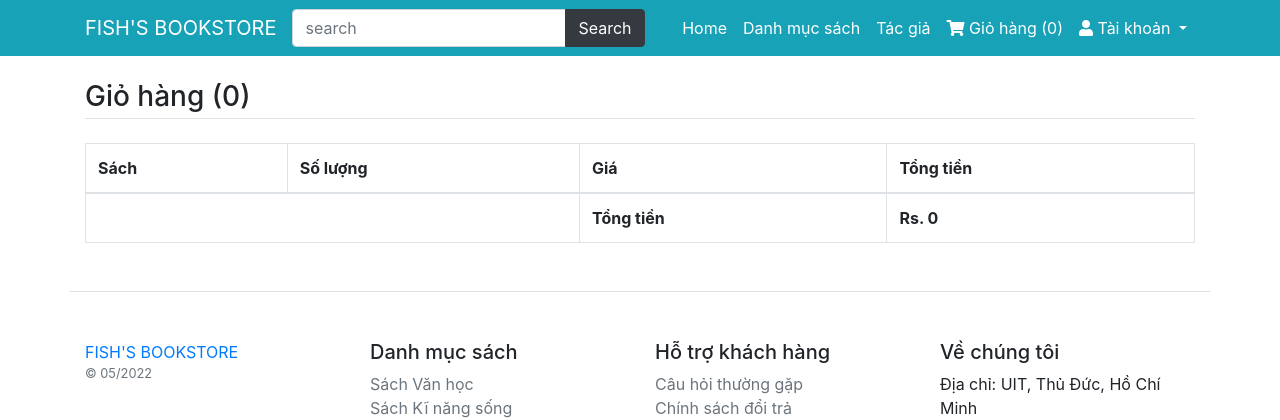
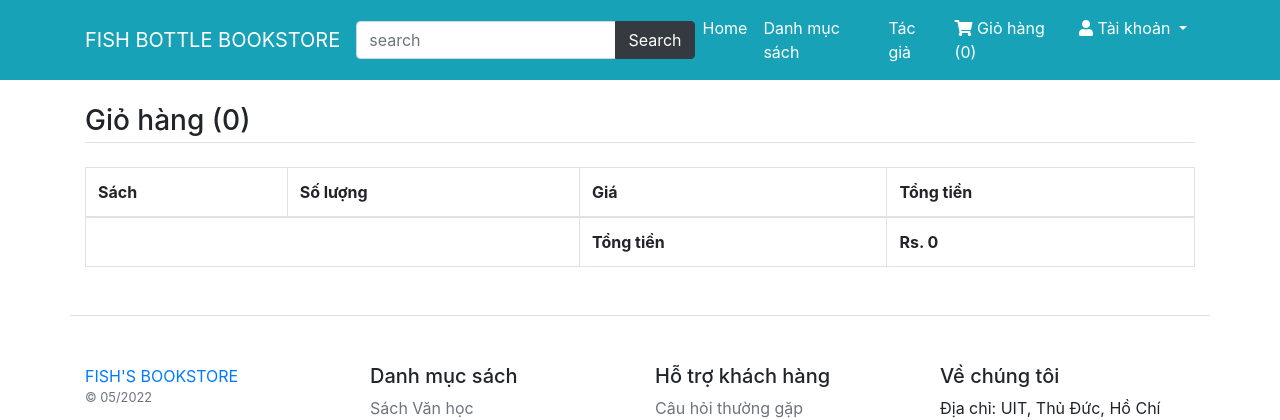
Before and after one commit to huydinh-uit/IE221--Python, a Django app: page /cart in a window 1280 px wide. Shown: the top 420 px of the page. Run offline with Django 3.2, Linux system fonts and the light colour scheme; data comes from the database, SQL or seed files in the repository; lists and menus that the app fills with data are empty; parts of the project's set-up code (start-up, migrations or seed data) failed here and were passed over; some libraries are stand-ins or nearby versions.

Commit message:
cap nhat ten template

```diff
--- a/main/templates/base.html
+++ b/main/templates/base.html
@@ -4,7 +4,7 @@
 <!DOCTYPE html>
 <html>
 <head>
-	<title>Web Bootstrap Template</title>
+	<title>FISH BOTTLE BOOKSTORE Template</title>
 	<!-- Font Awesome -->
 	<link rel="stylesheet" type="text/css" href="{% static 'fontawesome-free/css/all.min.css' %}" />
 	<!-- Bootstrap 4 CSS -->
@@ -20,7 +20,7 @@
 <body>
 	<nav class="navbar navbar-expand-lg navbar-dark bg-info">
 		<div class="container">
-		  <a class="navbar-brand" href="/">FISH'S BOOKSTORE</a>
+		  <a class="navbar-brand" href="/">FISH BOTTLE BOOKSTORE</a>
 		  <button class="navbar-toggler" type="button" data-toggle="collapse" data-target="#navbarNav" aria-controls="navbarNav" aria-expanded="false" aria-label="Toggle navigation">
 		    <span class="navbar-toggler-icon"></span>
 		  </button>
```
